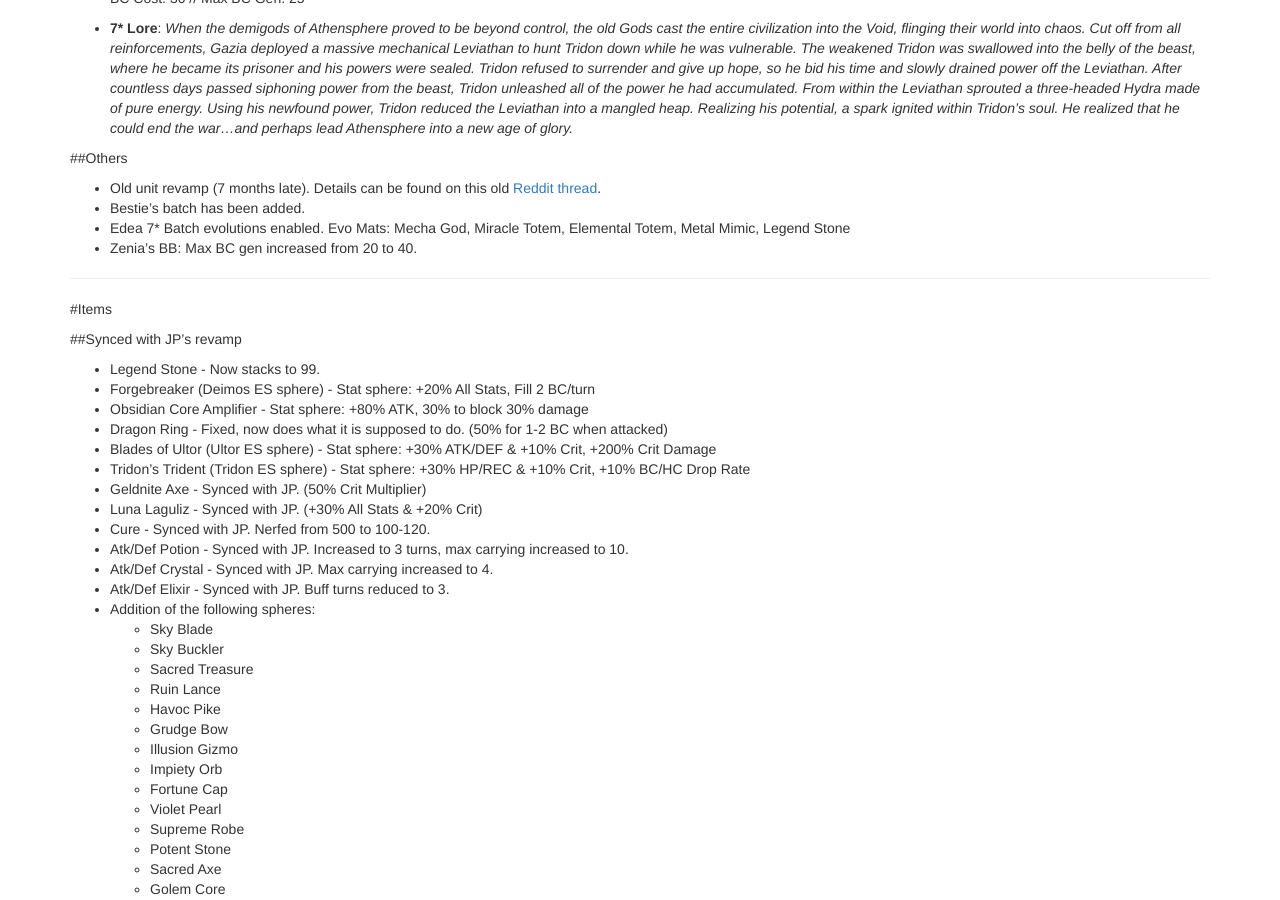
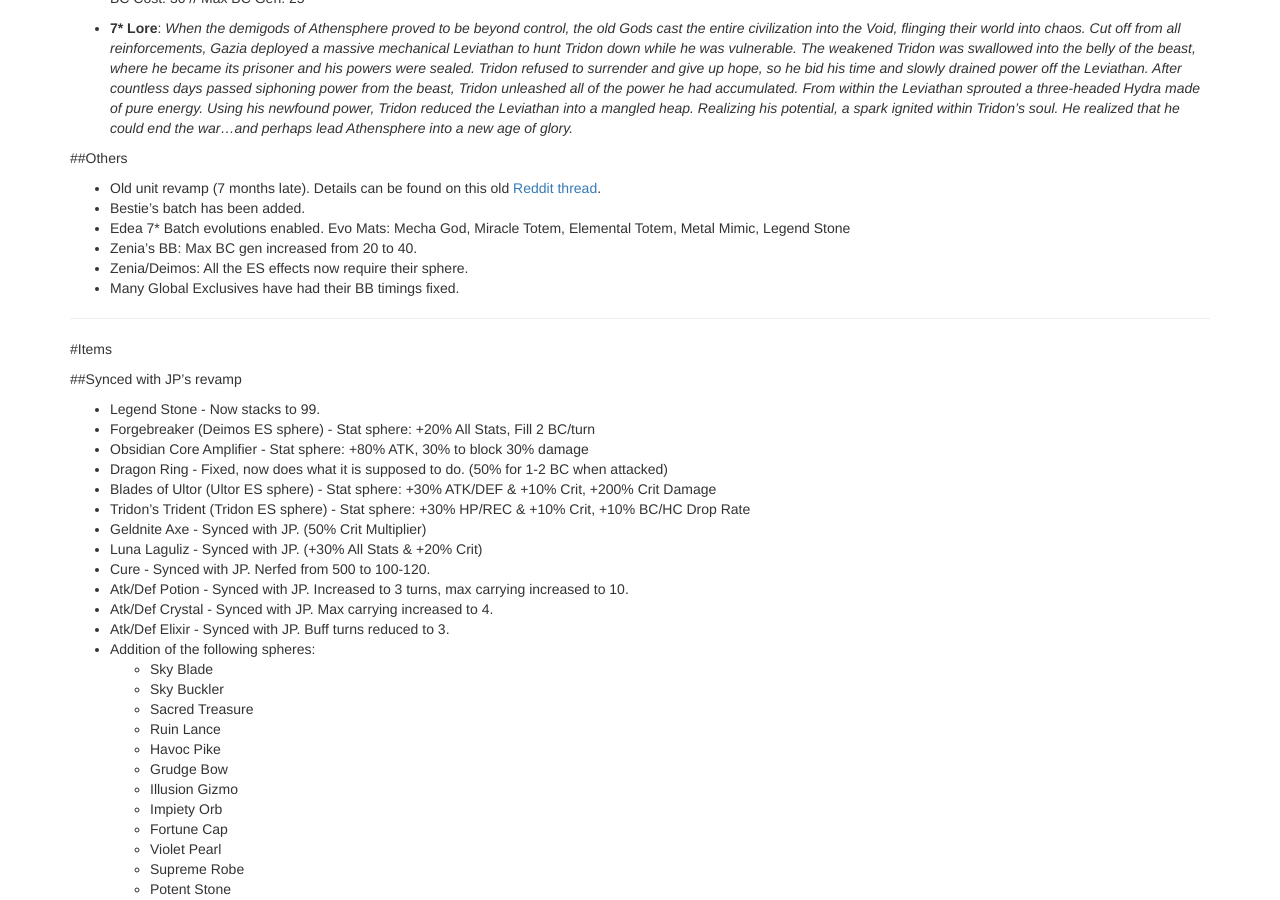
Before and after one commit to Deathmax/deathmax.github.io, a Jekyll site: the page built from index.html, in a window 1280 px wide and 900 px high, scrolled down 1804 px. Built offline with Jekyll 4.4.1, drawn with Linux system fonts in a browser that asks for light colours; nearby versions of some CDN libraries; library files that are not in the unit come from our copies; the list of posts is cut into pages by our own code.

Commit message:
update blog.

```diff
--- a/_posts/2015-07-23-brave-frontier---update-notes---thu-jul-23-2015.md
+++ b/_posts/2015-07-23-brave-frontier---update-notes---thu-jul-23-2015.md
@@ -78,6 +78,8 @@ BC Cost: 30 // Max BC Gen: 25
 * Bestie's batch has been added.
 * Edea 7* Batch evolutions enabled. Evo Mats: Mecha God, Miracle Totem, Elemental Totem, Metal Mimic, Legend Stone
 * Zenia's BB: Max BC gen increased from 20 to 40.
+* Zenia/Deimos: All the ES effects now require their sphere.
+* Many Global Exclusives have had their BB timings fixed.
 
 ---
 
```
